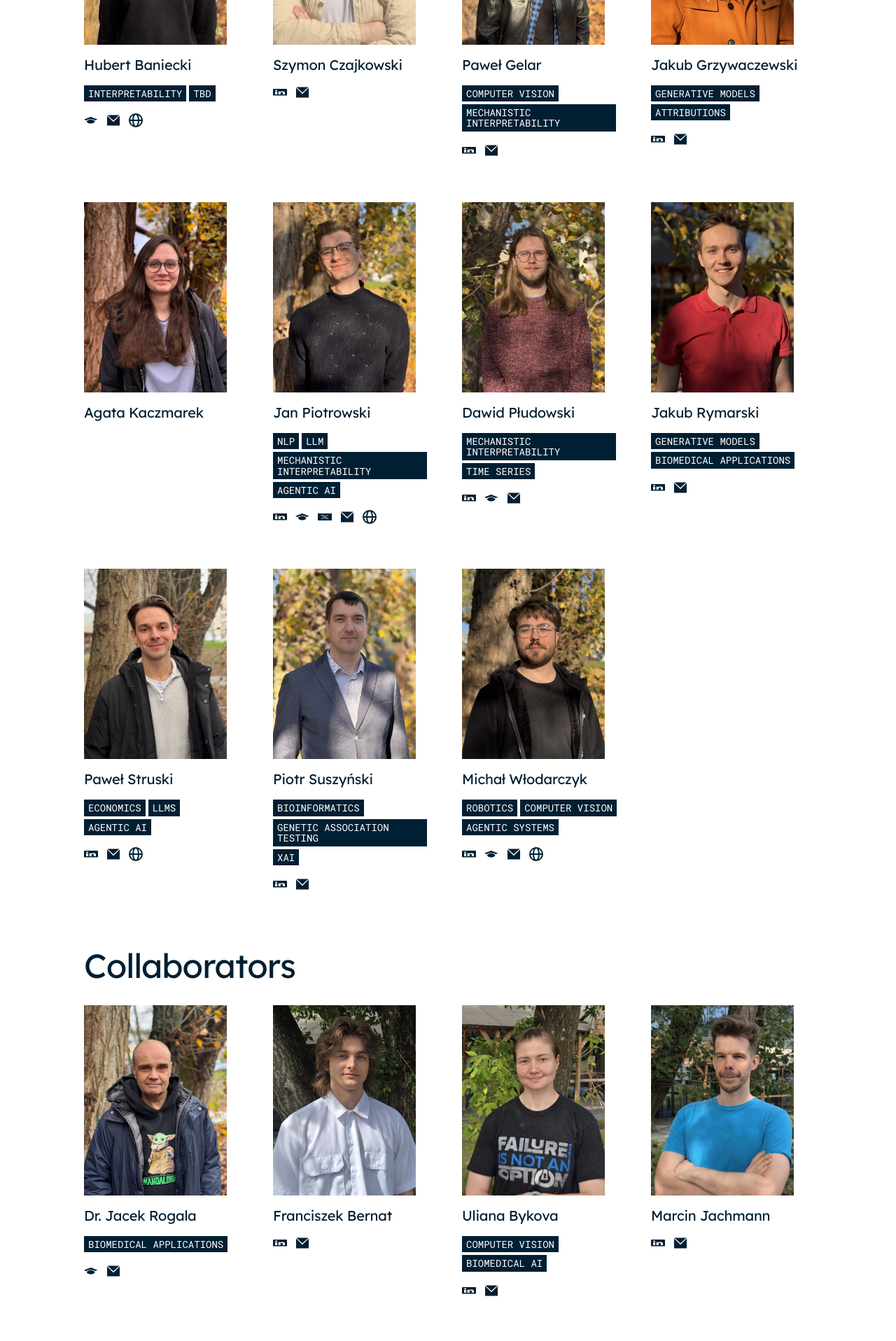
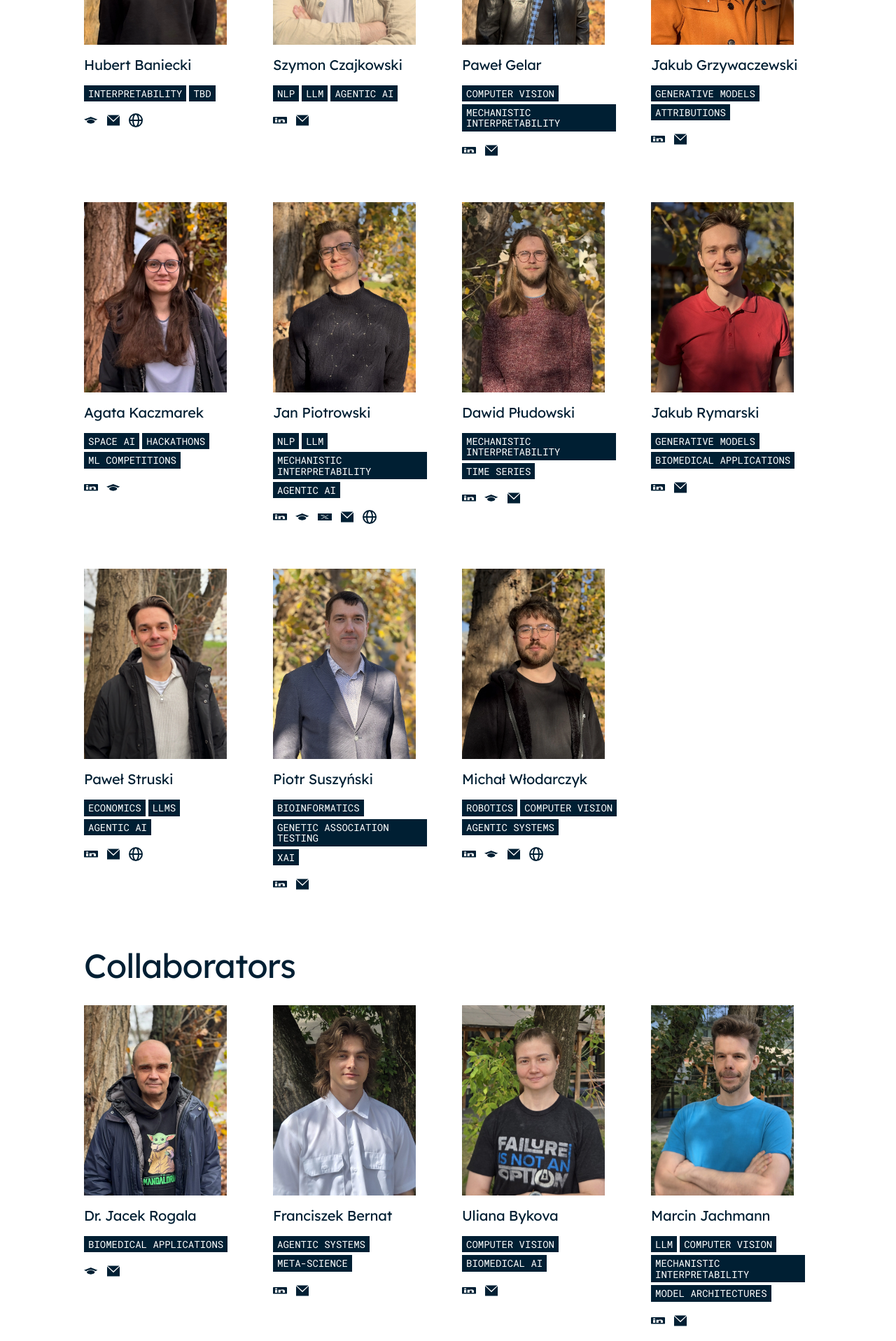
Before and after one commit to CredibleAI/CredibleAI.github.io, a Next.js app: page /about in a window 1280 px wide. Shown: the part 5420-7337 px from the top of the page at 70% size. Built offline with nearby package versions, Linux system fonts and the light colour scheme; no server answers.

Commit message:
Add research keywords for six team members and links for Agata Kaczmarek.

```diff
--- a/src/data/team/researchers.ts
+++ b/src/data/team/researchers.ts
@@ -79,9 +79,9 @@ const researchersUnsorted: TeamMember[] = [
   },
   {
     id: "agata-wijata",
-    name: "Dr. Agata Wijata",
+    name: "Dr. Agata M. Wijata",
     imageUrl: "/images/team/agata-wijata.png",
-    imageAlt: "Dr. Agata Wijata",
+    imageAlt: "Dr. Agata M. Wijata",
     tags: ["biomedical AI", "medical applications", "computer vision", "interpretability"],
     socialLinks: {
       linkedin: "https://www.linkedin.com/in/agata-wijata-17766594",
@@ -181,8 +181,11 @@ const researchersUnsorted: TeamMember[] = [
     name: "Agata Kaczmarek",
     imageUrl: "/images/team/kaczmarek.webp",
     imageAlt: "Agata Kaczmarek",
-    tags: [],
-    socialLinks: {},
+    tags: ["space AI", "hackathons", "ML competitions"],
+    socialLinks: {
+      linkedin: "https://www.linkedin.com/in/agata-kaczmarek-090aa9182/",
+      googleScholar: "https://scholar.google.com/citations?hl=en&user=HPel5HgAAAAJ",
+    },
   },
   {
     id: "michal-wlodarczyk",
@@ -296,7 +299,7 @@ const researchersUnsorted: TeamMember[] = [
     affiliation: "external",
     imageUrl: "/images/team/kingston.jpg",
     imageAlt: "Antoni Kingston",
-    tags: [],
+    tags: ["representational geometry", "world models"],
     socialLinks: {
       linkedin: "https://www.linkedin.com/in/antoni-kingston-389814304/",
       email: "kingstonantoni2003@gmail.com",
@@ -309,7 +312,7 @@ const researchersUnsorted: TeamMember[] = [
     affiliation: "external",
     imageUrl: "/images/team/bernat.jpg",
     imageAlt: "Franciszek Bernat",
-    tags: [],
+    tags: ["agentic systems", "meta-science"],
     socialLinks: {
       linkedin: "https://www.linkedin.com/in/franciszek-bernat-0353a83a0/",
       email: "franciszekbern1@gmail.com",
@@ -357,7 +360,7 @@ const researchersUnsorted: TeamMember[] = [
     affiliation: "external",
     imageUrl: "/images/team/lukawski.jpg",
     imageAlt: "Piotr Łukawski",
-    tags: [],
+    tags: ["interpretability", "agentic systems", "human-AI interaction"],
     socialLinks: {
       linkedin: "https://www.linkedin.com/in/piotr-stanislaw-lukawski/",
       email: "piotr.stanislaw.lukawski.contact@gmail.com",
@@ -369,7 +372,7 @@ const researchersUnsorted: TeamMember[] = [
     affiliation: "external",
     imageUrl: "/images/team/jachmann.jpg",
     imageAlt: "Marcin Jachmann",
-    tags: [],
+    tags: ["LLM", "computer vision", "mechanistic interpretability", "model architectures"],
     socialLinks: {
       linkedin: "https://www.linkedin.com/in/marcinjachmann/",
       email: "marcin.jachmann@gmail.com",
@@ -392,7 +395,7 @@ const researchersUnsorted: TeamMember[] = [
     name: "Szymon Czajkowski",
     imageUrl: "/images/team/czajkowski.jpg",
     imageAlt: "Szymon Czajkowski",
-    tags: [],
+    tags: ["NLP", "LLM", "agentic AI"],
     socialLinks: {
       linkedin: "https://www.linkedin.com/in/szczajkowski/",
       email: "szymon.czajkowski@pw.edu.pl",
```
